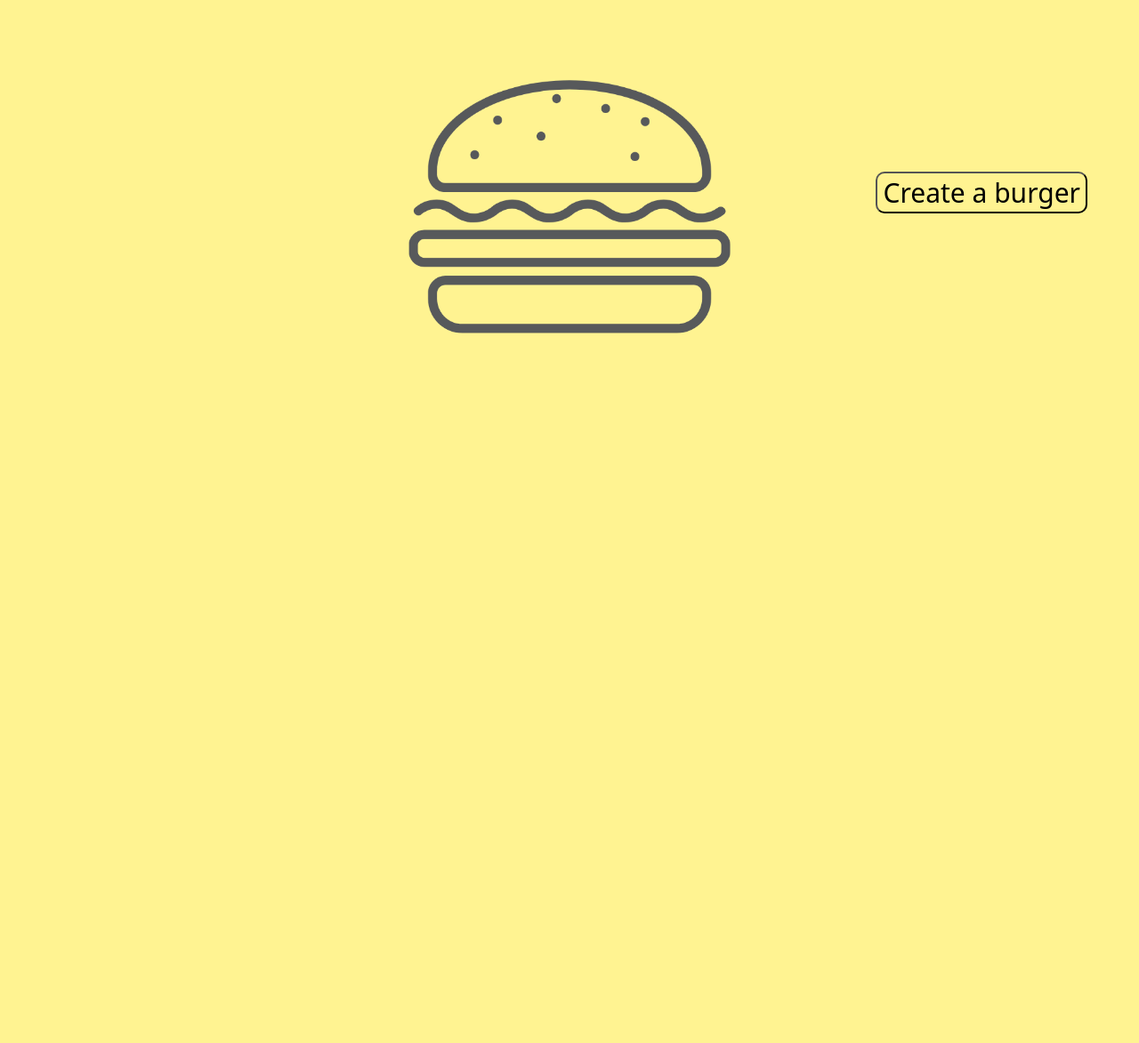
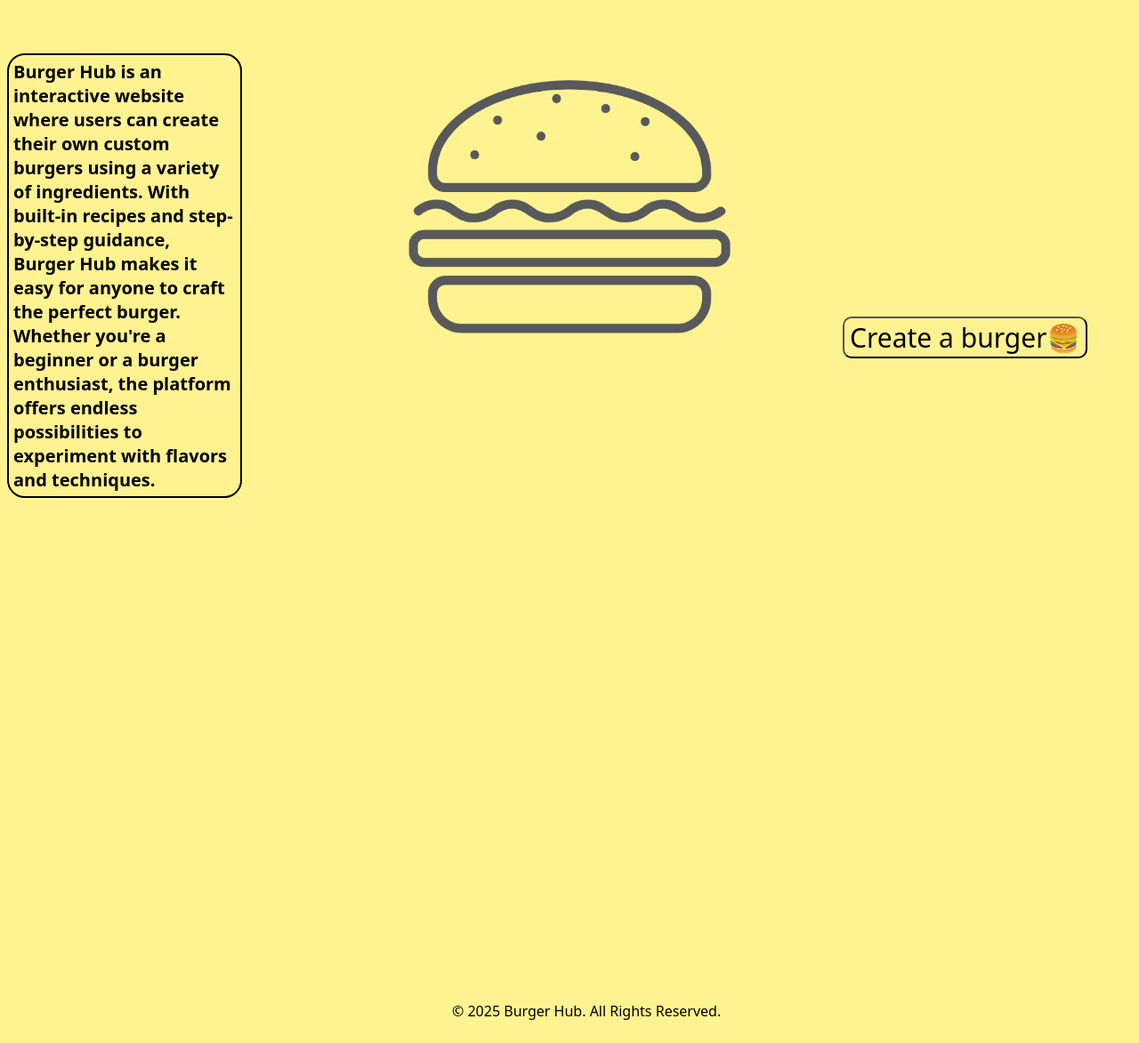
Before and after one commit to Sqwoze/burger-hub, a plain HTML site: page index.html in a window 1280 px wide. Shown: the part 172-1345 px from the top of the page at 89% size. Before the commit the page ends 812 px from the top, so only its background shows below. Drawn offline with Linux system fonts and the light colour scheme.

Commit message:
Finished the landing page of the website

```diff
--- a/css/style.css
+++ b/css/style.css
@@ -38,10 +38,29 @@
     float: right;
     position: relative;
     right: 50px;
-    bottom: 400px;
+    bottom: 770px;
 }
 
 .create-a-burger-btn:hover {
     cursor: pointer;
     background-color: white;
 }
+
+.footer {
+    margin-left: 500px;
+}
+
+.bio {
+    border: 2px solid black;
+    border-radius: 20px;
+    font-size: 20px;
+    margin-right: 1000px;
+    position: relative;
+    bottom: 550px;
+    padding: 5px;
+}
+
+
+html, body {
+
+}
--- a/index.html
+++ b/index.html
@@ -22,7 +22,11 @@
 </header>
     <article>
     <img src="imgs/Burger-Hub-Logo.png" alt="Picture of a burger" class="img">
-    <a href="create-a-burger.html"><button class="create-a-burger-btn">Create a burger</button></a>
+    <h1 class="bio"><b>Burger Hub</b> is an interactive website where users can create their own custom burgers using a variety of ingredients. With built-in recipes and step-by-step guidance, Burger Hub makes it easy for anyone to craft the perfect burger. Whether you're a beginner or a burger enthusiast, the platform offers endless possibilities to experiment with flavors and techniques.</h1>
+    <a href="create-a-burger.html"><button class="create-a-burger-btn">Create a burger🍔</button></a>
 </article>
+<footer class="footer">
+    &copy; 2025 Burger Hub. All Rights Reserved.
+</footer>
 </body>
 </html>
```
Also changed, not shown: contact-us.html (+3 -0 lines), create-a-burger.html (+3 -0 lines).
